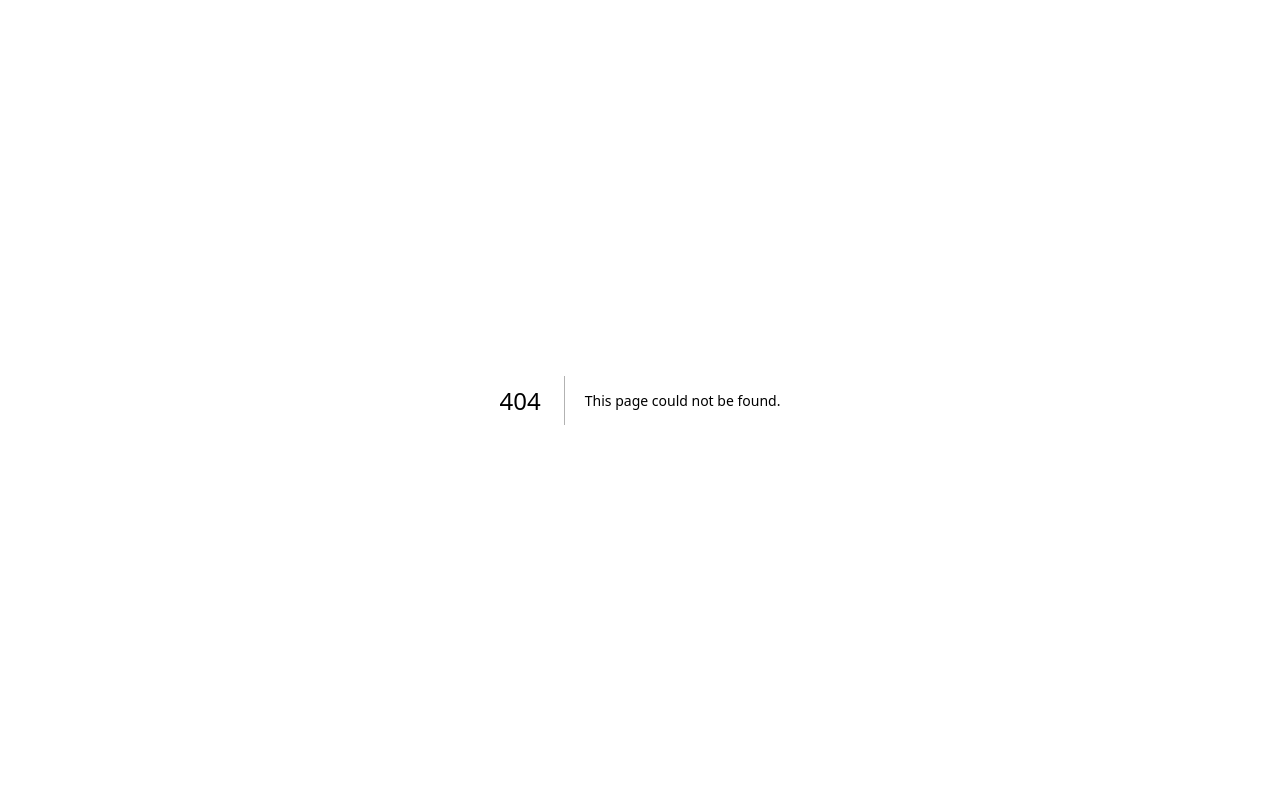
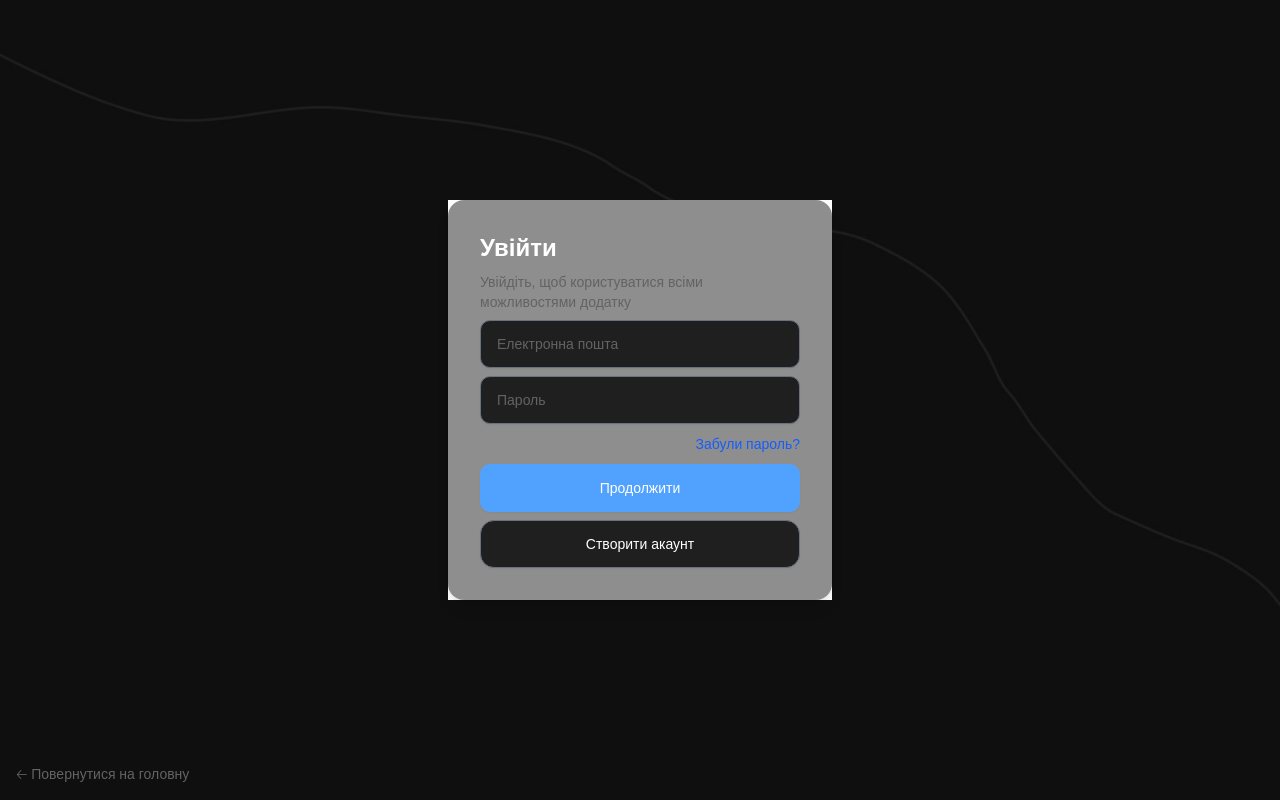
Before and after one commit to hliebovkyrylo/ecorally-web, a Next.js app: page /auth/sing-in in a window 1280 px wide. Before the commit this address had no page. Built offline with nearby package versions, Linux system fonts and the light colour scheme.

Commit message:
feat(auth): добавлена форма входа и регистрации

```diff
--- /dev/null
+++ b/src/modules/auth/shared/FormField.tsx
@@ -0,0 +1,32 @@
+import* as React from 'react';
+import { Input } from '@/components/ui/input';
+
+interface FormFieldProps {
+  id: string;
+  type?: string;
+  placeholder?: string;
+  value: string;
+  onChange: (e: React.ChangeEvent<HTMLInputElement>) => void;
+  required?: boolean;
+}
+
+export const FormField: React.FC<FormFieldProps> = ({
+  id,
+  type = 'text',
+  placeholder = '',
+  value,
+  onChange,
+  required = false,
+}) => (
+  <div>
+    <Input
+      id={id}
+      type={type}
+      placeholder={placeholder}
+      value={value}
+      onChange={onChange}
+      required={required}
+      className="mt-1 border border-gray-500 rounded-lg py-2 px-4 w-full focus:outline-none focus:ring-2 focus:ring-blue-500 focus:border-transparent"
+    />
+  </div>
+);
--- /dev/null
+++ b/src/modules/auth/shared/SubmitButton.tsx
@@ -0,0 +1,16 @@
+import* as React from 'react';
+import { Button } from '@/components/ui/button';
+
+interface SubmitButtonProps {
+  text: string;
+  className?: string;
+}
+
+export const SubmitButton: React.FC<SubmitButtonProps> = ({
+  text,
+  className = 'hidden md:block px-4 py-2 bg-blue-400 hover:bg-blue-500 w-full transition-colors text-white cursor-pointer rounded-lg',
+}) => (
+  <Button type="submit" className={className}>
+    {text}
+  </Button>
+);
--- /dev/null
+++ b/src/modules/auth/sing-in/SignInForm.tsx
@@ -0,0 +1,147 @@
+import React, { useState, FormEvent } from "react";
+import { useRouter } from "next/router";
+import { FormField } from "../shared/FormField";
+import { SubmitButton } from "../shared/SubmitButton";
+
+export default function SignInForm() {
+  const router = useRouter();
+  const [isRegister, setIsRegister] = useState(false);
+  const [email, setEmail] = useState("");
+  const [password, setPassword] = useState("");
+  const [confirmPassword, setConfirmPassword] = useState("");
+  const [error, setError] = useState<string | null>(null);
+  const [loading, setLoading] = useState(false);
+  const emailRegex = /^[A-Za-z0-9._%+-]+@[A-Za-z0-9.-]+\.[A-Za-z]{2,}$/;
+
+  function handleSubmit(e: FormEvent<HTMLFormElement>) {
+    e.preventDefault();
+    if (!emailRegex.test(email.trim())) {
+      setError("Невалідна електронна адреса");
+      return;
+    }
+    if (isRegister && password !== confirmPassword) {
+      setError("Паролі повинні співпадати");
+      return;
+    }
+    setError(null);
+    router.back();
+  }
+  // async function handleSubmit(e: FormEvent<HTMLFormElement>) {
+  //   e.preventDefault();
+
+  //   if (isRegister && password !== confirmPassword) {
+  //     setError("Паролі повинні співпадати");
+  //     return;
+  //   }
+
+  //   setError(null);
+  //   setLoading(true);
+
+  //   try {
+  //     const url = isRegister ? "/api/auth/register" : "/api/auth/login";
+  //     const res = await fetch(url, {
+  //       method: "POST",
+  //       headers: { "Content-Type": "application/json" },
+  //       body: JSON.stringify({ email, password }),
+  //     });
+
+  //     if (!res.ok) {
+  //       const { message } = await res.json();
+  //       setError(message ?? "Помилка авторизації");
+  //       return;
+  //     }
+
+  //     router.push("/dashboard");
+  //   } catch (_) {
+  //     setError("Сервер недоступний. Спробуйте пізніше.");
+  //   } finally {
+  //     setLoading(false);
+  //   }
+  // }
+
+  return (
+    <section className="relative flex items-center justify-center min-screen bg-background dark:bg-background">
+      <div className="w-full max-w-sm p-8 space-y-2 rounded-2xl shadow-lg bg-secondary/50 dark:bg-input/50">
+        <h2 className="text-2xl font-bold text-left text-primary-foreground">
+          {isRegister ? "Створити обліковий запис" : "Увійти"}
+        </h2>
+
+        <p className="text-sm text-muted-foreground text-left">
+          {isRegister
+            ? "Створіть обліковий запис, щоб користуватися всіми фможливостями додатку"
+            : "Увійдіть, щоб користуватися всіми можливостями додатку"}
+        </p>
+
+        <form onSubmit={handleSubmit} className="space-y-2">
+          <FormField
+            id="email"
+            type="email"
+            placeholder="Електронна пошта"
+            value={email}
+            onChange={(e) => setEmail(e.target.value)}
+            required
+          />
+
+          <FormField
+            id="password"
+            type="password"
+            placeholder="Пароль"
+            value={password}
+            onChange={(e) => setPassword(e.target.value)}
+            required
+          />
+
+          {!isRegister && (
+            <div className="text-right">
+              <a href="#" className="text-sm text-blue-600 hover:underline">
+                Забули пароль?
+              </a>
+            </div>
+          )}
+
+          {isRegister && (
+            <>
+              <FormField
+                id="confirmPassword"
+                type="password"
+                placeholder="Підтвердіть пароль"
+                value={confirmPassword}
+                onChange={(e) => setConfirmPassword(e.target.value)}
+                required
+              />
+              {error && <p className="text-destructive text-sm">{error}</p>}
+            </>
+          )}
+
+          {error && !isRegister && <p className="text-destructive text-sm">{error}</p>}
+
+          <SubmitButton text="Продолжити" />
+        </form>
+
+        <div className="mt-2 space-y-2">
+          {isRegister ? (
+            <button
+              type="button"
+              onClick={() => {
+                setIsRegister(false);
+                setError(null);
+              }}
+              className="outline-0 px-4 h-12 rounded-xl bg-secondary text-white dark:bg-input/30 flex items-center justify-center w-full min-w-0 text-base shadow-xs transition-[color,box-shadow] border border-gray-500 hover:bg-secondary/60 dark:hover:bg-input/30 disabled:pointer-events-none disabled:cursor-not-allowed disabled:opacity-50 md:text-sm">
+              Назад
+            </button>
+          ) : (
+            <button
+              type="button"
+              onClick={() => {
+                setIsRegister(true);
+                setError(null);
+              }}
+              className="outline-0 px-4 h-12 rounded-xl bg-secondary text-white dark:bg-input/30 flex items-center justify-center w-full min-w-0 text-base shadow-xs transition-[color,box-shadow] border border-gray-500 hover:bg-secondary/60 dark:hover:bg-input/30 disabled:pointer-events-none disabled:cursor-not-allowed disabled:opacity-50 md:text-sm">
+              Створити акаунт
+            </button>
+          )}
+        </div>
+      </div>
+    </section>
+  );
+}
--- /dev/null
+++ b/src/pages/auth/sing-in.tsx
@@ -0,0 +1,14 @@
+import SignInForm from "@/modules/auth/sing-in/SignInForm";
+
+export default function SignInPage() {
+  return (
+    <div className="flex h-screen items-center justify-center bg-[url('/singin.jpg')] bg-cover bg-center bg-no-repeat">
+      <a
+      href="/"
+      className="absolute bottom-4 left-4 text-sm text-muted-foreground hover:underline">
+        🡠 Повернутися на головну
+      </a>
+      <SignInForm />
+    </div>
+  );
+}
```
Also changed, not shown: public/singin.jpg (added).
